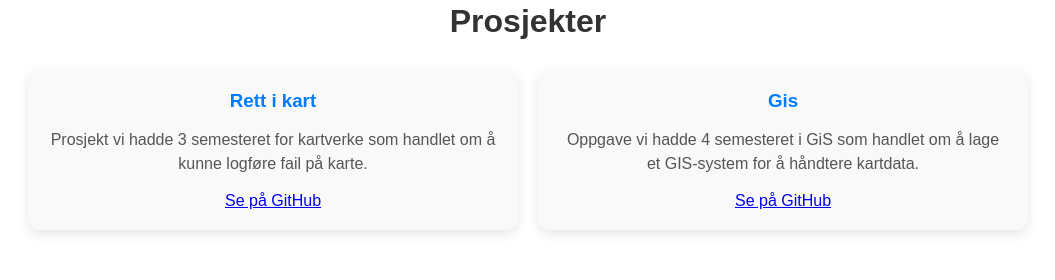
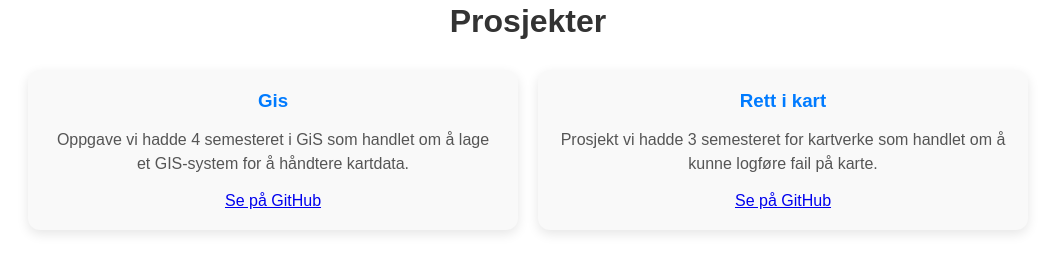
Before and after one commit to Odalopheim/Gruppe7Portefolio, a React (Vite) app in the folder GruppePortefolio/: page / in a window 1280 px wide. Shown: the part 1239-1519 px from the top of the page, without its empty margins (112-1167 px from the left). Built offline with nearby package versions, Linux system fonts and the light colour scheme.

Commit message:
Endret profil

```diff
--- a/GruppePortefolio/src/components/prosjekt/Projects.jsx
+++ b/GruppePortefolio/src/components/prosjekt/Projects.jsx
@@ -6,6 +6,15 @@ function Projects() {
     <section id="projects" className="projects-section">
       <h2>Prosjekter</h2>
       <div className="projects-grid">
+
+        <div className="project-card">
+          <h3>Gis</h3>
+          <p>Oppgave vi hadde 4 semesteret i GiS som handlet om å lage et GIS-system for å håndtere kartdata.</p>
+            <a href="https://github.com/Odalopheim/GiS-MAppeInnlevering5" target="_blank" rel="noreferrer">
+                Se på GitHub
+            </a>
+        </div>
+
         <div className="project-card">
           <h3>Rett i kart</h3>
           <p>Prosjekt vi hadde 3 semesteret for kartverke som handlet om å kunne logføre fail på karte.</p>
@@ -13,13 +22,7 @@ function Projects() {
                 Se på GitHub
             </a>
         </div>
-        <div className="project-card">
-          <h3>Gis</h3>
-          <p>Oppgave vi hadde 4 semesteret i GiS som handlet om å lage et GIS-system for å håndtere kartdata.</p>
-            <a href="https://github.com/Odalopheim/GiS-MAppeInnlevering5" target="_blank" rel="noreferrer">
-                Se på GitHub
-            </a>
-        </div>
+
       </div>
     </section>
   );
--- a/GruppePortefolio/src/data/team.js
+++ b/GruppePortefolio/src/data/team.js
@@ -3,7 +3,7 @@ export const team = [
   {
     name: "Eline",
     role: "Frontend Developer, Skrum Master",
-    image: "/images/ola.jpg",
+    image: "/images/eline.jpg",
     socials: {
       github: "https://github.com/ElineWi",
       linkedin: "https://linkedin.com/in/eline-widvey"
```
Also changed, not shown: 2 other files (tests, documents, lock files or other folders).
